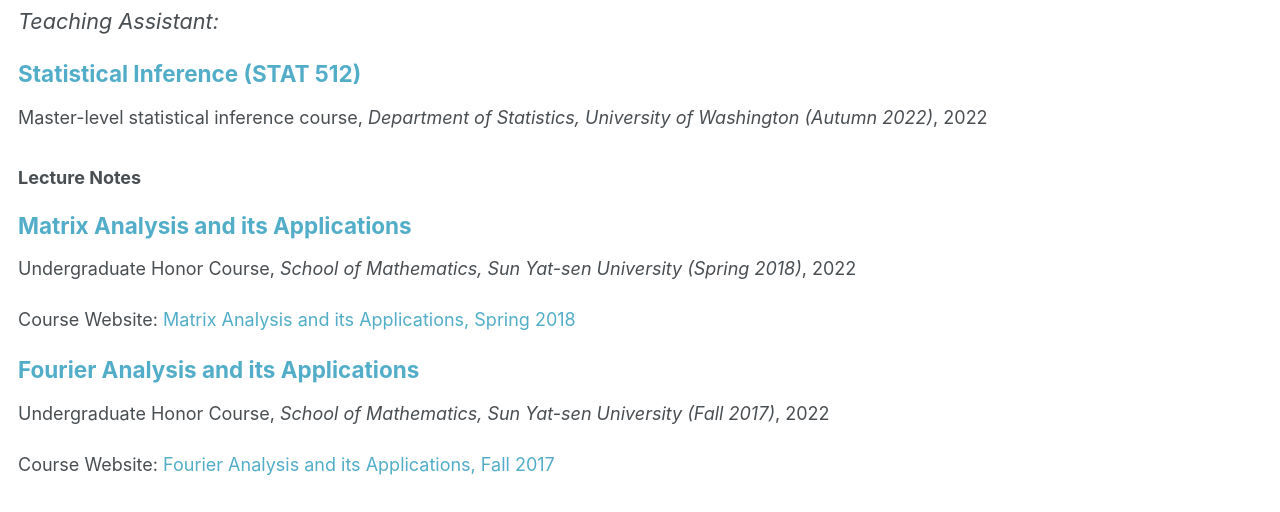
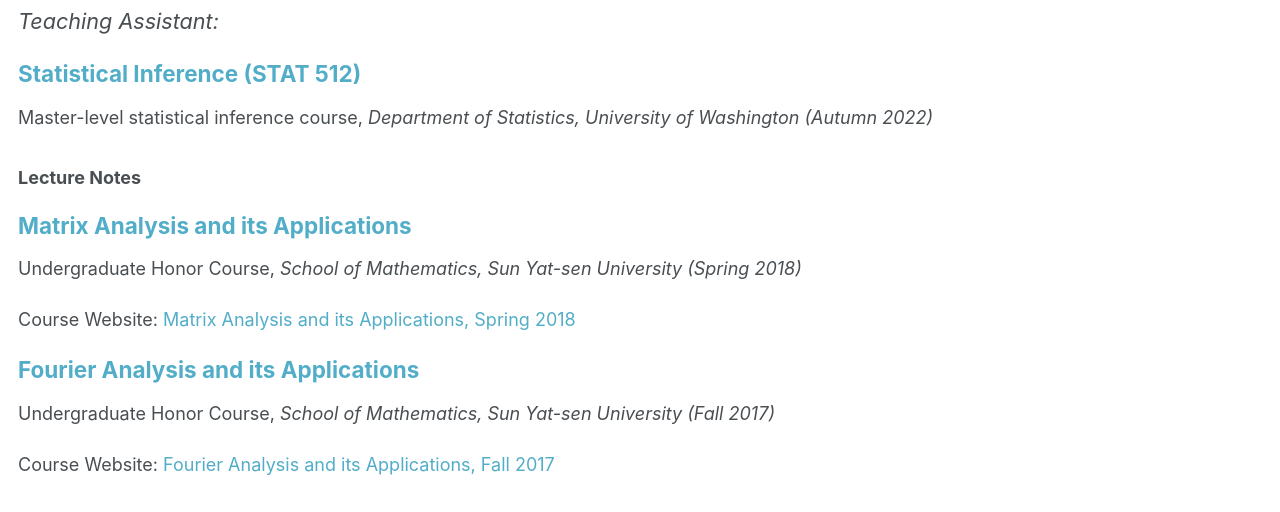
Before and after one commit to zhangyk8/zhangyk8.github.io, a Jekyll site: the page built from _pages/teaching.html, in a window 1280 px wide. Shown: the part 188-700 px from the top of the page. Built offline with Jekyll 4.4.1, drawn with Linux system fonts in a browser that asks for light colours.

Commit message:
Update archive-single.html

```diff
--- a/_includes/archive-single.html
+++ b/_includes/archive-single.html
@@ -39,7 +39,8 @@
     {% endif %}
 
         {% if post.collection == 'teaching' %}
-          <p> {{ post.type }}, <i>{{ post.venue }}</i>, {{ post.date | default: "1900-01-01" | date: "%Y" }} </p>
+          <!-- <p> {{ post.type }}, <i>{{ post.venue }}</i>, {{ post.date | default: "1900-01-01" | date: "%Y" }} </p> -->
+          <p> {{ post.type }}, <i>{{ post.venue }}</i> </p>
         {% elsif post.collection == 'publications' %}
           <p>Published in <i>{{ post.venue }}</i>, {{ post.date | default: "1900-01-01" | date: "%Y" }} </p>
         {% elsif post.date %}
```
